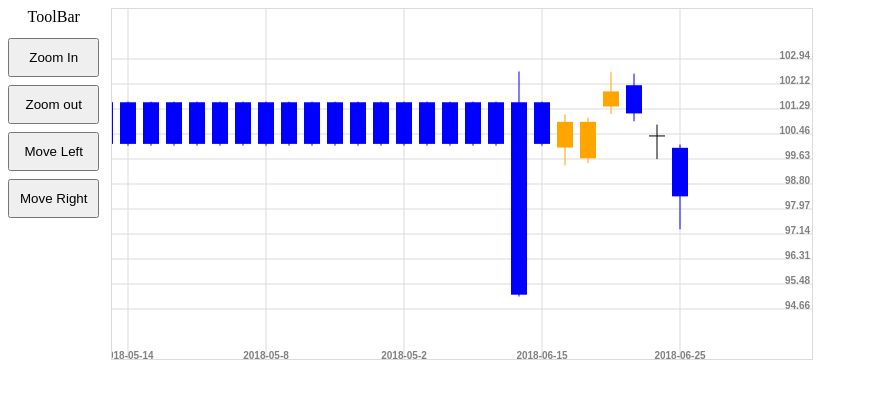
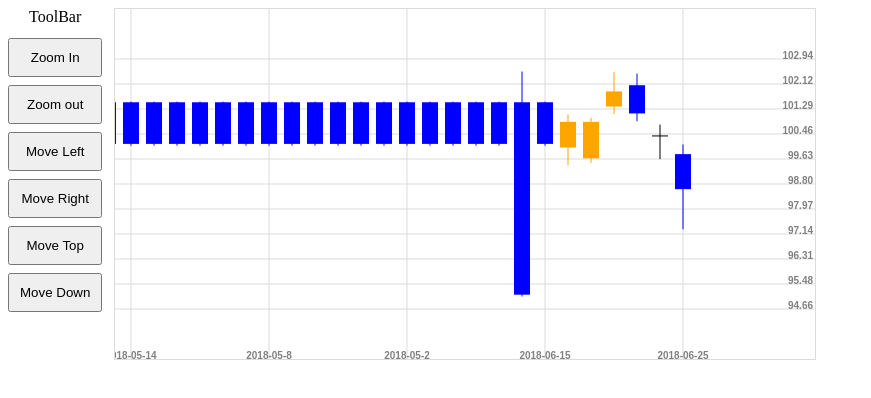
Before and after one commit to curt6815463/candlestick-sample, a React (Create React App) app: page / in a window 1280 px wide. Shown: the top 398 px of the page, without its empty margins (0-871 px from the left). Built offline with nearby package versions, Linux system fonts and the light colour scheme.

Commit message:
add moveTop, moveDown function

```diff
--- a/src/App.js
+++ b/src/App.js
@@ -10,6 +10,7 @@ const maxRatio = 1.25;
 function App() {
   const [zoomRatio, setZoomRatio] = useState(1);
   const [translateX, setTranslateX] = useState(0);
+  const [translateY, setTranslateY] = useState(0);
 
   useWheelZoom({ setZoomRatio });
 
@@ -21,6 +22,10 @@ function App() {
 
   const handleTranslateX = (delta) => {
     setTranslateX(Math.max(translateX + delta, 0));
+  };
+
+  const handleTranslateY = (delta) => {
+    setTranslateY(translateY + delta);
   };
 
   return (
@@ -39,10 +44,17 @@ function App() {
         <ButtonWrapper>
           <button onClick={() => handleTranslateX(-50)}>Move Right</button>
         </ButtonWrapper>
+        <ButtonWrapper>
+          <button onClick={() => handleTranslateY(-20)}>Move Top</button>
+        </ButtonWrapper>
+        <ButtonWrapper>
+          <button onClick={() => handleTranslateY(20)}>Move Down</button>
+        </ButtonWrapper>
       </ToolBar>
       <CandlesticksChartWrapper>
         <CandlesticksChart
           translateX={translateX}
+          translateY={translateY}
           bullColor={"orange"}
           bearColor={"blue"}
           data={chartData}
--- a/src/components/CandlesticksChart.js
+++ b/src/components/CandlesticksChart.js
@@ -10,6 +10,7 @@ const CandlesticksChart = ({
   width,
   height,
   translateX,
+  translateY,
 }) => {
   const canvasRef = useRef("");
   const candlesticksRef = useRef("");
@@ -40,6 +41,11 @@ const CandlesticksChart = ({
   }, [translateX]);
 
   useEffect(() => {
+    if (!candlesticksRef.current) return;
+    candlesticksRef.current.updateTranslateY(translateY);
+  }, [translateY]);
+
+  useEffect(() => {
     if (!data) return;
     if (candlesticksRef.current) return;
     const canvas = canvasRef.current;
@@ -54,6 +60,7 @@ const CandlesticksChart = ({
       bullColor,
       bearColor,
       translateX,
+      translateY,
     });
     candlesticksRef.current.draw();
   }, [
@@ -65,6 +72,7 @@ const CandlesticksChart = ({
     width,
     height,
     translateX,
+    translateY,
   ]);
 
   return <canvas ref={canvasRef}></canvas>;
--- a/src/utils/Candlesticks/ContentDrawer.js
+++ b/src/utils/Candlesticks/ContentDrawer.js
@@ -28,13 +28,14 @@ class ContentDrawer {
     candleWidth,
     candleXGap,
     translateX,
+    translateY,
     heightPadding,
     startDrawPosition,
   }) {
     const girdTotalDiff = gridMax - gridMin;
     properties.forEach((property, index) => {
       this.ctx.save();
-      this.ctx.translate(translateX, 0);
+      this.ctx.translate(translateX, translateY);
       const { open, close, high, low } = property;
       const openPrice = Number.parseFloat(open);
       const closePrice = Number.parseFloat(close);
@@ -97,6 +98,7 @@ class ContentDrawer {
       candleWidth,
       candleXGap,
       translateX,
+      translateY,
       heightPadding,
       startDrawPosition,
     } = drawInfo;
@@ -109,6 +111,7 @@ class ContentDrawer {
       candleWidth,
       candleXGap,
       translateX,
+      translateY,
       heightPadding,
       startDrawPosition,
     });
--- a/src/utils/Candlesticks/YAxisDrawer.js
+++ b/src/utils/Candlesticks/YAxisDrawer.js
@@ -11,11 +11,20 @@ class YAxisDrawer {
     totalYAxisInterval,
     canvasActualHeight,
     gridMax,
+    gridMin,
     scale,
     heightPadding,
+    translateY,
   }) {
-    let currentAxisInterval = 0;
-    while (currentAxisInterval <= totalYAxisInterval) {
+    const translateRatio = translateY / canvasActualHeight;
+    const girdTotalDiff = gridMax - gridMin;
+    const adjustValue = girdTotalDiff * translateRatio;
+
+    for (
+      let currentAxisInterval = 0;
+      currentAxisInterval <= totalYAxisInterval;
+      currentAxisInterval++
+    ) {
       const gridYPosition =
         canvasActualHeight * (currentAxisInterval / totalYAxisInterval) +
         heightPadding;
@@ -26,7 +35,7 @@ class YAxisDrawer {
         endY: gridYPosition,
         color: "#DBDBDB",
       });
-      const gridValue = gridMax - currentAxisInterval * scale;
+      const gridValue = gridMax - currentAxisInterval * scale + adjustValue;
       const text = `${gridValue.toFixed(2)}`;
       this.CanvasUtilDrawer.drawText({
         text,
@@ -34,7 +43,6 @@ class YAxisDrawer {
         y: gridYPosition,
         textAlign: "right",
       });
-      currentAxisInterval++;
     }
   }
 
@@ -42,16 +50,20 @@ class YAxisDrawer {
     const {
       scale,
       gridMax,
+      gridMin,
       totalYAxisInterval,
       canvasActualHeight,
       heightPadding,
+      translateY,
     } = drawInfo;
     this.drawGrid({
       totalYAxisInterval,
       canvasActualHeight,
       gridMax,
+      gridMin,
       scale,
       heightPadding,
+      translateY,
     });
   }
 }
--- a/src/utils/Candlesticks/index.js
+++ b/src/utils/Candlesticks/index.js
@@ -21,6 +21,7 @@ class Candlesticks {
     this.candleDefaultWidth = 16;
     this.candleDefaultXGap = 7;
     this.translateX = options.translateX || 0;
+    this.translateY = options.translateY || 0;
     this.totalYAxisInterval = options.totalYAxisInterval;
     this.startDrawPosition = this.canvas.width * 0.8;
     this.YAxisDrawer = new YAxisDrawer({
@@ -73,6 +74,11 @@ class Candlesticks {
     this.draw();
   }
 
+  updateTranslateY(translateY) {
+    this.translateY = translateY;
+    this.draw();
+  }
+
   arrayOfAllPrices(inChartProperties) {
     return inChartProperties.reduce((result, property) => {
       const { open, high, low, close } = property;
@@ -90,7 +96,13 @@ class Candlesticks {
   }
 
   draw() {
-    this.ctx.clearRect(0, 0, this.canvas.width, this.canvas.height);
+    const canvasActualHeight = this.canvas.height - this.heightPadding * 2;
+    const canvasActualWidth = this.canvas.width;
+    const translateX = this.translateX;
+    const translateY = this.translateY;
+    const heightPadding = this.heightPadding;
+    const startDrawPosition = this.startDrawPosition;
+
     const candleWidth = this.candleDefaultWidth * this.zoomRatio;
     const candleXGap = this.candleDefaultXGap * this.zoomRatio;
     const totalYAxisInterval = this.totalYAxisInterval;
@@ -106,11 +118,6 @@ class Candlesticks {
     const scale = (max - min) / (totalYAxisInterval - 1);
     const gridMax = max + scale / 2;
     const gridMin = gridMax - scale * totalYAxisInterval;
-    const canvasActualHeight = this.canvas.height - this.heightPadding * 2;
-    const canvasActualWidth = this.canvas.width;
-    const translateX = this.translateX;
-    const heightPadding = this.heightPadding;
-    const startDrawPosition = this.startDrawPosition;
 
     const drawInfo = {
       scale,
@@ -123,9 +130,12 @@ class Candlesticks {
       candleWidth,
       candleXGap,
       translateX,
+      translateY,
       heightPadding,
       startDrawPosition,
     };
+
+    this.ctx.clearRect(0, 0, this.canvas.width, this.canvas.height);
     this.YAxisDrawer.draw(drawInfo);
     this.XAxisDrawer.draw(drawInfo);
     this.ContentDrawer.draw(drawInfo);
--- a/src/utils/Candlesticks/sampleData.js
+++ b/src/utils/Candlesticks/sampleData.js
@@ -1,9 +1,9 @@
 let data = {
   "2018-06-25": {
-    open: "100.0000",
+    open: "99.7900",
     high: "100.1100",
     low: "97.3000",
-    close: "98.3900",
+    close: "98.6300",
     volume: "35433333",
   },
   "2018-06-22": {
```
